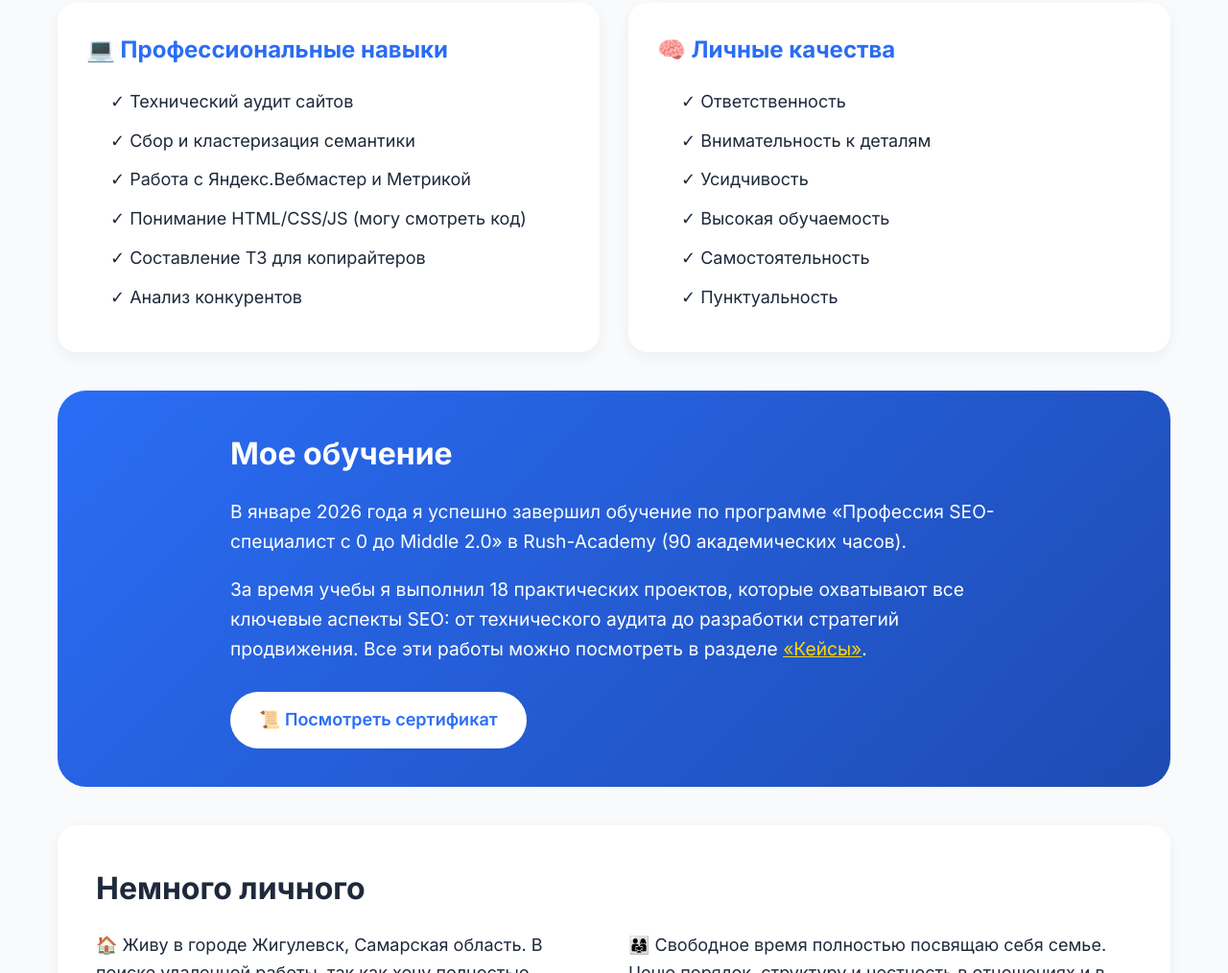
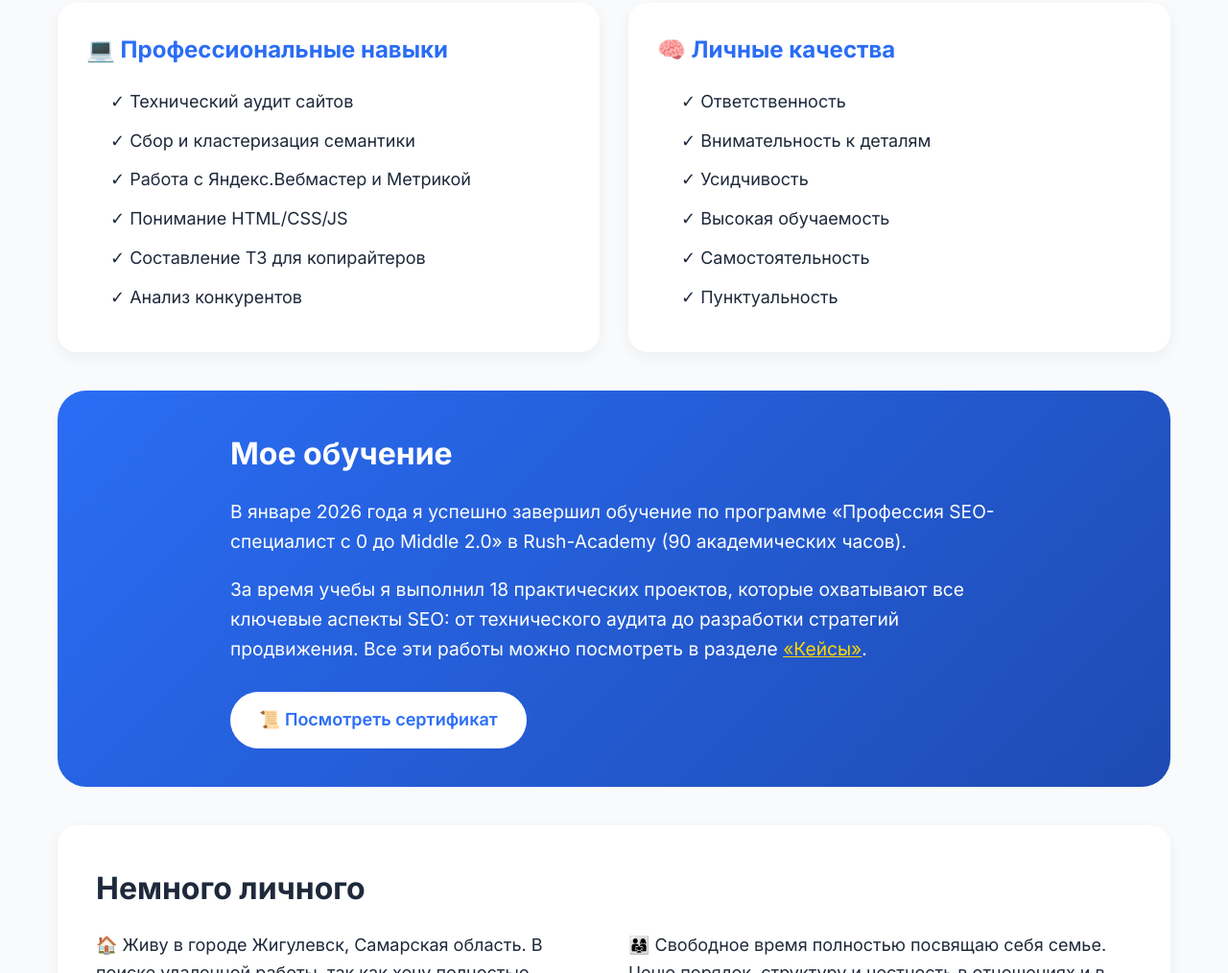
Before and after one commit to GitCoder-V/portfolio, a plain HTML site: page pages/about/about.html in a window 1280 px wide. Shown: the part 1148-2162 px from the top of the page at 96% size. Drawn offline with Linux system fonts and the light colour scheme.

Commit message:
Обновил контент на странице обо мне, убрал(могу смотреть код)

```diff
--- a/pages/about/about.html
+++ b/pages/about/about.html
@@ -120,7 +120,7 @@
                         <li style="margin-bottom: 12px; padding-left: 25px; position: relative;">✓ Технический аудит сайтов</li>
                         <li style="margin-bottom: 12px; padding-left: 25px; position: relative;">✓ Сбор и кластеризация семантики</li>
                         <li style="margin-bottom: 12px; padding-left: 25px; position: relative;">✓ Работа с Яндекс.Вебмастер и Метрикой</li>
-                        <li style="margin-bottom: 12px; padding-left: 25px; position: relative;">✓ Понимание HTML/CSS/JS (могу смотреть код)</li>
+                        <li style="margin-bottom: 12px; padding-left: 25px; position: relative;">✓ Понимание HTML/CSS/JS</li>
                         <li style="margin-bottom: 12px; padding-left: 25px; position: relative;">✓ Составление ТЗ для копирайтеров</li>
                         <li style="margin-bottom: 12px; padding-left: 25px; position: relative;">✓ Анализ конкурентов</li>
                     </ul>
```
